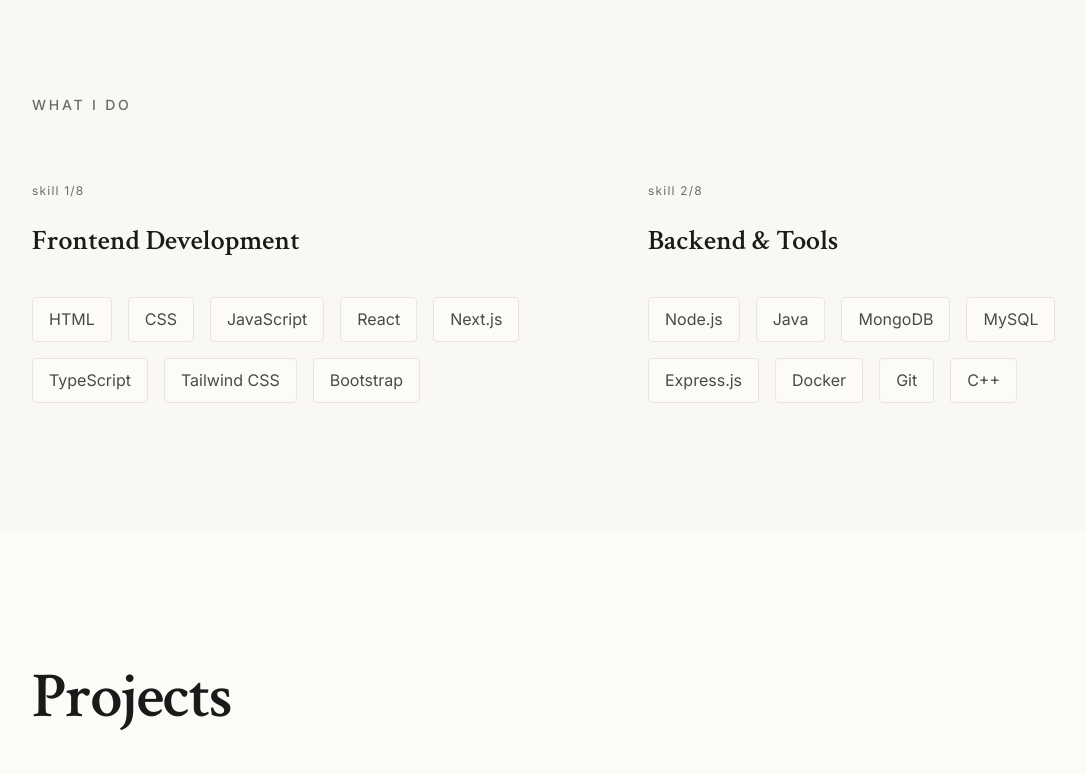
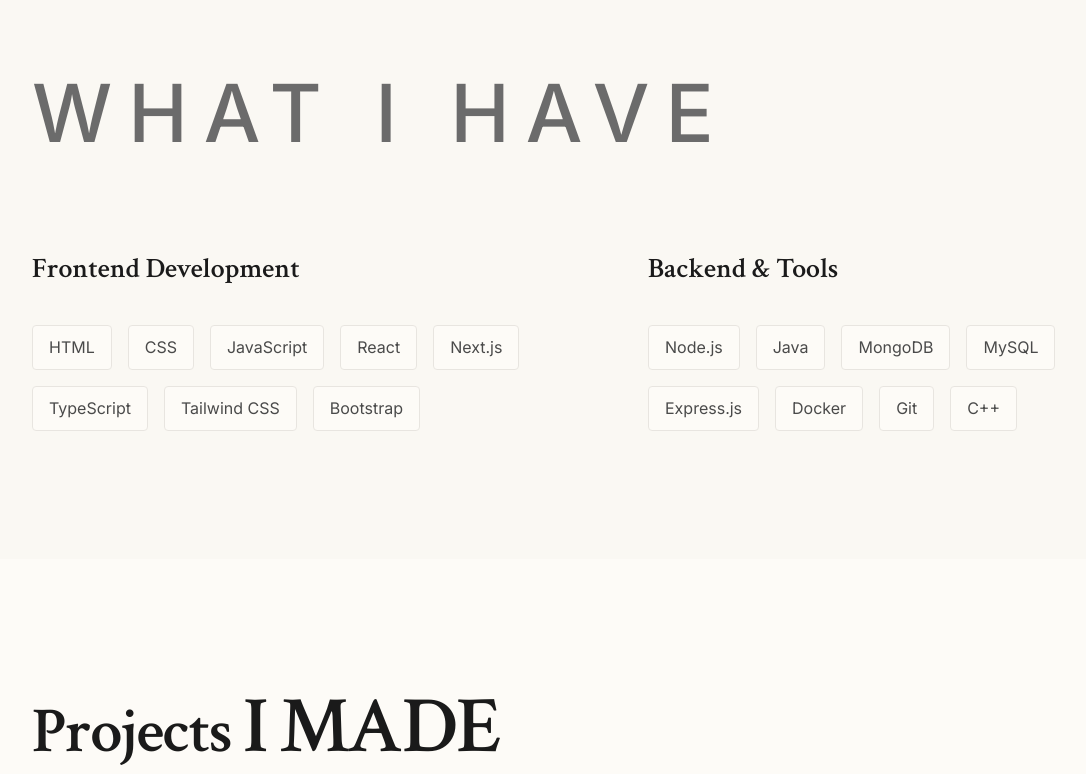
Before and after one commit to abhay4868/Abhays-portfolio, a website: page index.html in a window 1280 px wide. Shown: the part 2136-2910 px from the top of the page, without its empty margins (40-1126 px from the left). Drawn offline with Linux system fonts and the light colour scheme.

```diff
--- a/index.html
+++ b/index.html
@@ -89,10 +89,9 @@
     <section id="skills" class="skills">
         <div class="content-wrapper">
             <h2 class="section-heading">Skills</h2>
-            <p class="skills-subtitle">WHAT I DO</p>
+            <p class="skills-subtitle">WHAT I HAVE</p>
                     <div class="skills-grid">
                 <div class="skill-category" data-skill="1">
-                    <div class="skill-number">skill 1/8</div>
                     <h3 class="skill-category-title">Frontend Development</h3>
                     <ul class="skill-list">
                         <li>HTML</li>
@@ -106,7 +105,6 @@
                     </ul>
                 </div>
                 <div class="skill-category" data-skill="2">
-                    <div class="skill-number">skill 2/8</div>
                     <h3 class="skill-category-title">Backend & Tools</h3>
                     <ul class="skill-list">
                         <li>Node.js</li>
@@ -126,11 +124,11 @@
     <!-- Projects Section -->
     <section id="projects" class="projects">
         <div class="content-wrapper">
-            <h2 class="section-heading">Projects</h2>
+            <h2 class="section-heading">Projects <span class="projects-i-made">I MADE</span></h2>
             <div class="projects-list">
                 <article class="project-item">
                     <div class="project-image">
-                        <img src="assets/images/projects/E-Commerce Platform.png" alt="E-Commerce Platform">
+                        <img src="assets/images/projects/E-Commerce Platform.jpeg" alt="E-Commerce Platform">
                     </div>
                     <div class="project-content">
                         <h3 class="project-title">E-Commerce Platform</h3>
@@ -146,7 +144,7 @@
 
                 <article class="project-item">
                     <div class="project-image">
-                        <img src="assets/images/projects/Analytical dashboard.png" alt="Analytical Dashboard">
+                        <img src="assets/images/projects/Analytical dashboard.jpeg" alt="Analytical Dashboard">
                     </div>
                     <div class="project-content">
                         <h3 class="project-title">Analytical Dashboard</h3>
@@ -162,7 +160,7 @@
 
                 <article class="project-item">
                     <div class="project-image">
-                        <img src="assets/images/projects/Professional Portfolio.png" alt="Professional Portfolio">
+                        <img src="assets/images/projects/Professional Portfolio.jpeg" alt="Professional Portfolio">
                     </div>
                     <div class="project-content">
                         <h3 class="project-title">Professional Portfolio</h3>
@@ -178,7 +176,7 @@
 
                 <article class="project-item">
                     <div class="project-image">
-                        <img src="assets/images/projects/Auction system.png" alt="Auction System">
+                        <img src="assets/images/projects/Auction system.jpeg" alt="Auction System">
                     </div>
                     <div class="project-content">
                         <h3 class="project-title">Auction System</h3>
--- a/script.js
+++ b/script.js
@@ -230,7 +230,12 @@ document.querySelectorAll('.section-heading').forEach((heading) => {
     const text = heading.textContent;
     const words = text.split(' ');
     heading.innerHTML = words.map((word, index) => {
-        const extraClass = word === 'ME' ? ' about-me-large' : '';
+        let extraClass = '';
+        if (word === 'ME') {
+            extraClass = ' about-me-large';
+        } else if (word === 'I' || word === 'MADE') {
+            extraClass = ' projects-i-made';
+        }
         return `<span class="word${extraClass}" style="transition-delay: ${index * 0.1}s">${word}</span>`;
     }).join(' ');
 
--- a/styles.css
+++ b/styles.css
@@ -513,6 +513,14 @@ img {
     font-weight: 600;
 }
 
+.projects-i-made {
+    font-size: 80px !important;
+    display: inline-block;
+    vertical-align: baseline;
+    line-height: 1;
+    font-weight: 600;
+}
+
 /* ============================================
    ABOUT SECTION
    ============================================ */
@@ -696,10 +704,11 @@ img {
 }
 
 .skills-subtitle {
-    font-size: 0.875rem;
+    font-size: 80px;
     text-transform: uppercase;
     letter-spacing: 0.2em;
     color: var(--text-muted);
+    margin-top: -3rem;
     margin-bottom: var(--spacing-lg);
     font-weight: 500;
     opacity: 0;
```
Also changed, not shown: assets/images/projects/Analytical dashboard.jpeg (added), assets/images/projects/Analytical dashboard.png (deleted), assets/images/projects/Auction system.jpeg (added), assets/images/projects/E-Commerce Platform.jpeg (added), assets/images/projects/Professional Portfolio.jpeg (added), assets/images/projects/SRM software.png, 6 other files.
